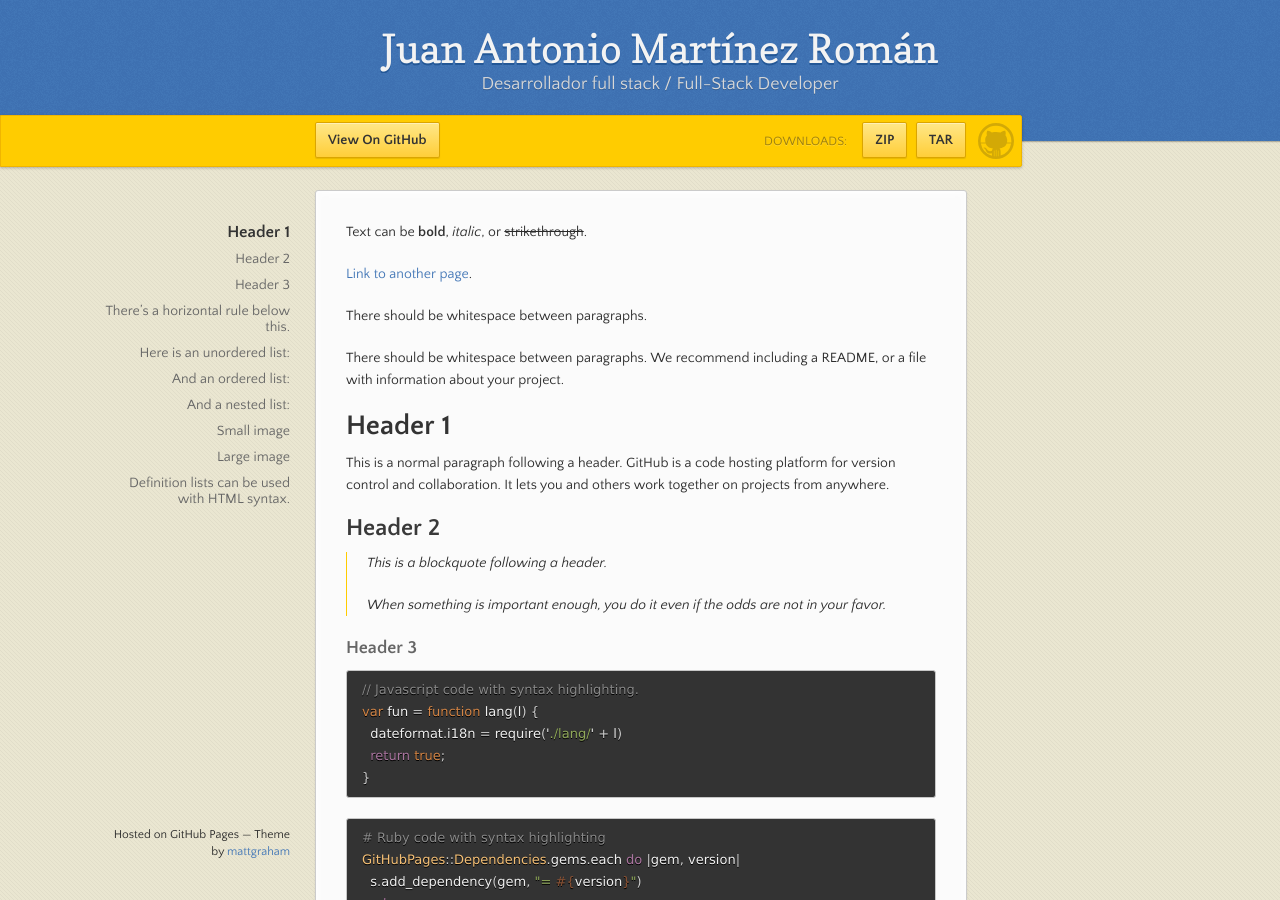
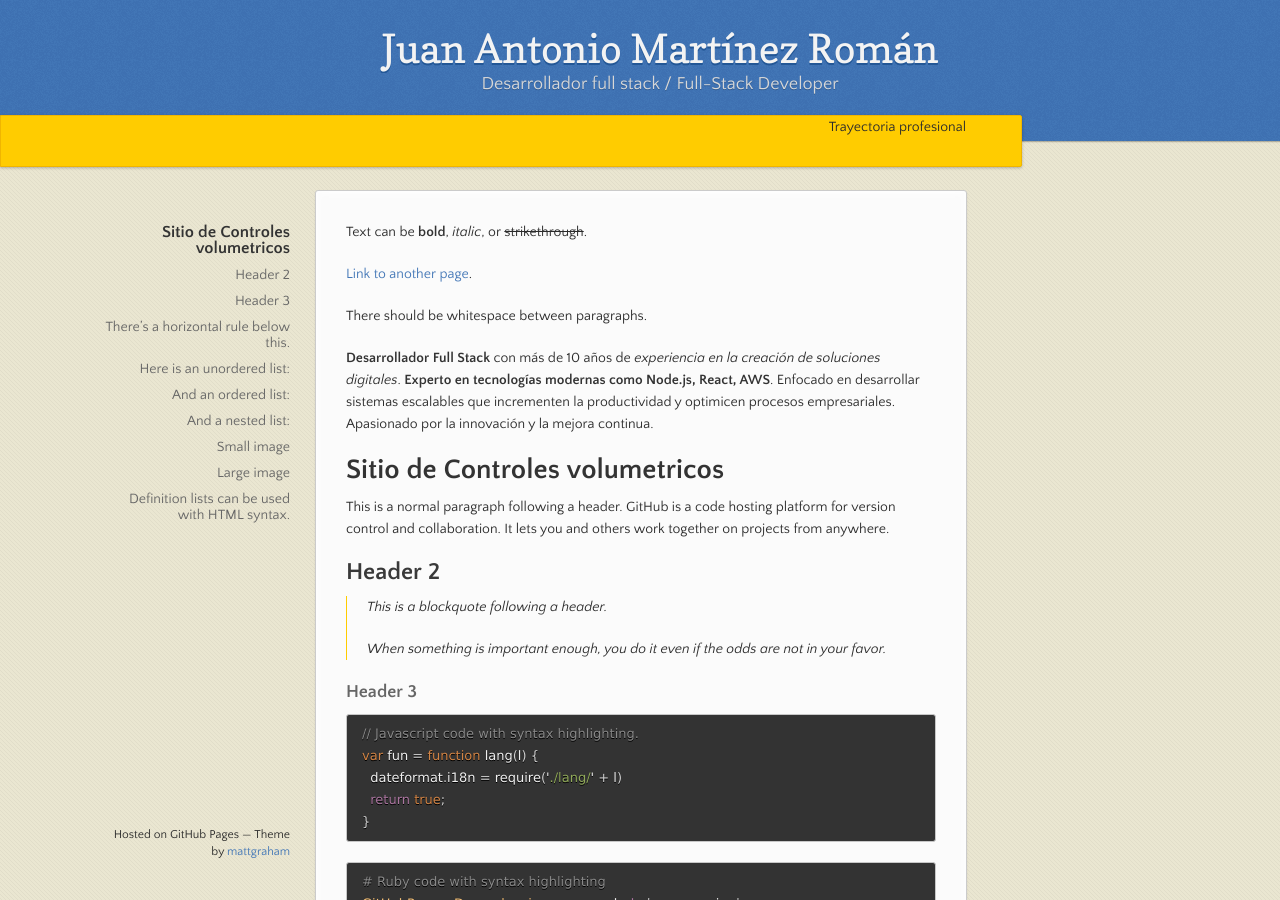
Before and after one commit to jamarrom/jamarrom.github.io, a Jekyll site: the page built from index.md, in a window 1280 px wide and 900 px high. Built offline with Jekyll 4.4.1, drawn with Linux system fonts in a browser that asks for light colours.

Commit message:
Cambio 2

```diff
--- a/_layouts/default.html
+++ b/_layouts/default.html
@@ -23,16 +23,17 @@
       </header>
 
       <div id="banner">
-        <span id="logo"></span>
+        <!-- <span id="logo"></span>
 
         <a href="{{ site.github.repository_url }}" class="button fork"><strong>View On GitHub</strong></a>
-        {% if site.show_downloads %}
+        {% if site.show_downloads %} -->
           <div class="downloads">
-            <span>Downloads:</span>
+            Trayectoria profesional
+            <!-- <span>Downloads:</span>
             <ul>
               <li><a href="{{ site.github.zip_url }}" class="button">ZIP</a></li>
               <li><a href="{{ site.github.tar_url }}" class="button">TAR</a></li>
-            </ul>
+            </ul> -->
           </div>
         {% endif %}
       </div><!-- end banner -->
--- a/index.md
+++ b/index.md
@@ -1,6 +1,7 @@
 ---
 layout: default
 ---
+
 
 Text can be **bold**, _italic_, or ~~strikethrough~~.
 
@@ -8,9 +9,9 @@ Text can be **bold**, _italic_, or ~~strikethrough~~.
 
 There should be whitespace between paragraphs.
 
-There should be whitespace between paragraphs. We recommend including a README, or a file with information about your project.
+**Desarrollador Full Stack** con más de 10 años de _experiencia en la creación de soluciones digitales_. **Experto en tecnologías modernas como Node.js, React, AWS**. Enfocado en desarrollar sistemas escalables que incrementen la productividad y optimicen procesos empresariales. Apasionado por la innovación y la mejora continua.
 
-# Header 1
+# Sitio de Controles volumetricos
 
 This is a normal paragraph following a header. GitHub is a code hosting platform for version control and collaboration. It lets you and others work together on projects from anywhere.
 
```
